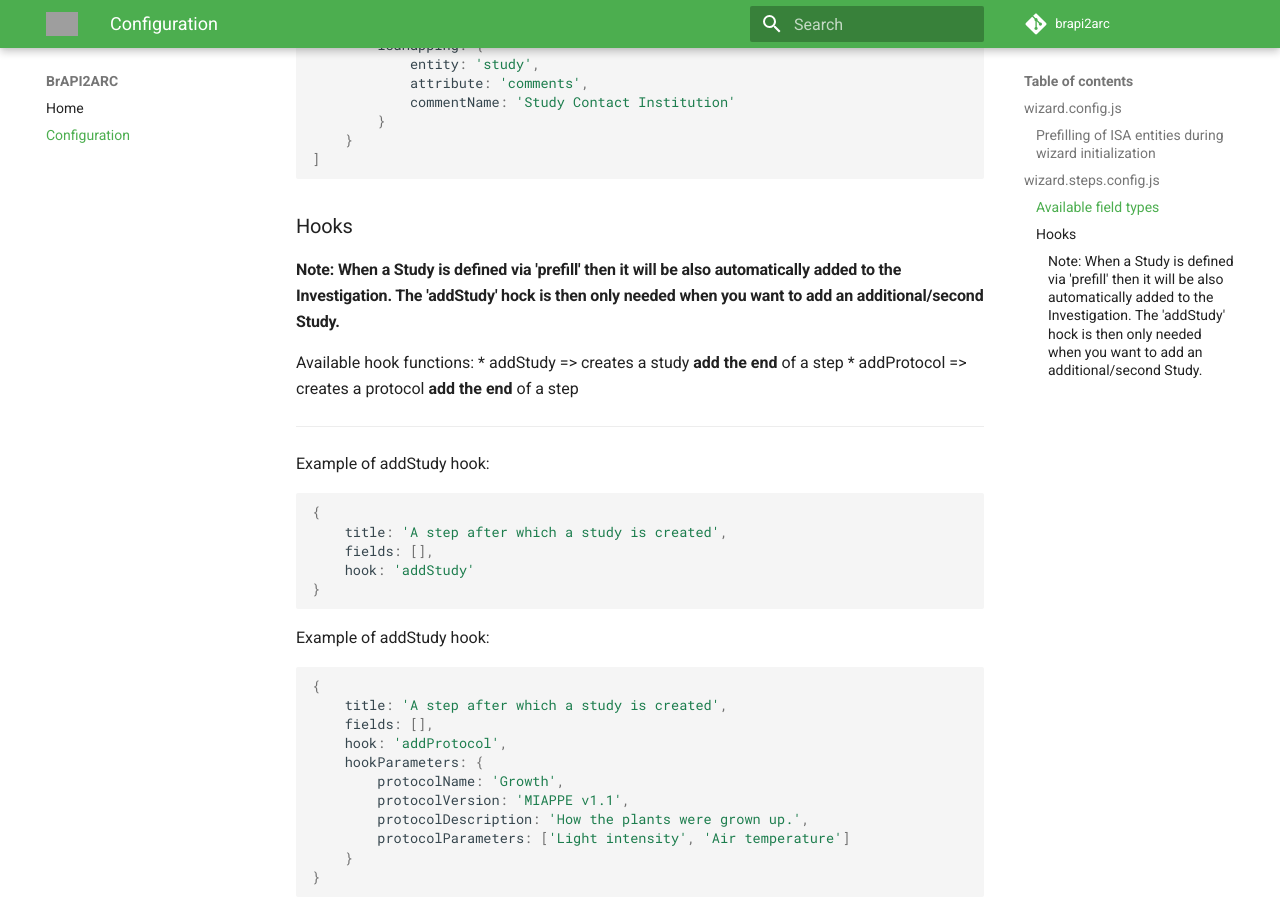
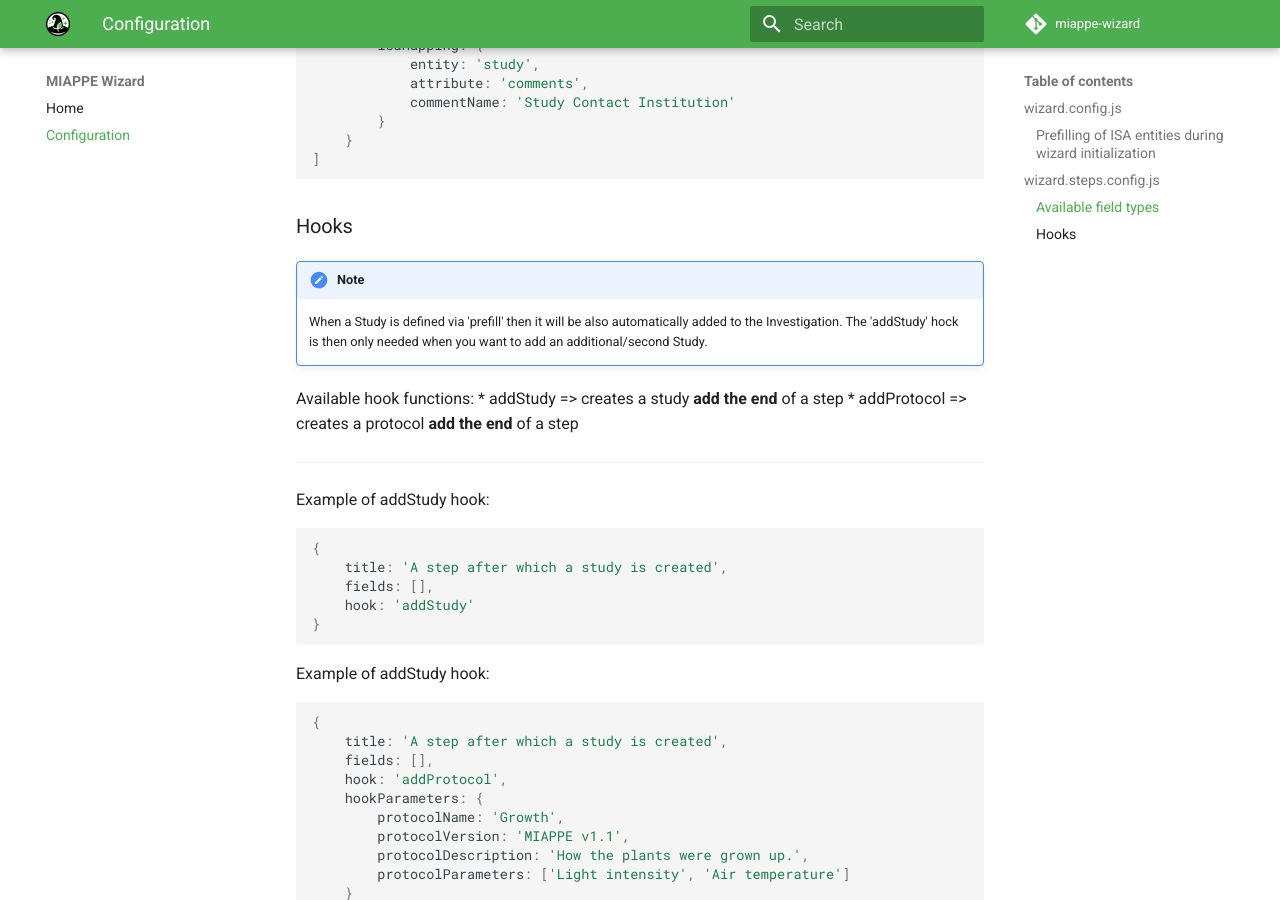
Before and after one commit to IPK-BIT/miappe-wizard, an MkDocs documentation site: the page built from docs/configuration.md, in a window 1280 px wide and 900 px high, scrolled down 3294 px. Built offline with MkDocs 1.6.1 and Material for MkDocs 9.7.7, drawn with Linux system fonts in a browser that asks for light colours; comment, search, counter and statistics services are not loaded; grey boxes are pictures that could not be loaded.

Commit message:
Changes to docs for materials

````diff
--- a/docs/configuration.md
+++ b/docs/configuration.md
@@ -166,7 +166,10 @@ fields: [
 ```
 
 ### Hooks
-#### Note: When a Study is defined via 'prefill' then it will be also automatically added to the Investigation. The 'addStudy' hock is then only needed when you want to add an additional/second Study.
+!!! note
+
+    When a Study is defined via 'prefill' then it will be also automatically added to the Investigation. The 'addStudy' hock is then only needed when you want to add an additional/second Study.
+
 
 Available hook functions:
  * addStudy => creates a study <b>add the end</b> of a step
--- a/mkdocs.yml
+++ b/mkdocs.yml
@@ -1,13 +1,13 @@
-site_name: BrAPI2ARC
-repo_url: https://github.com/IPK-BIT/brapi2arc.git
-repo_name: brapi2arc
+site_name: MIAPPE Wizard
+repo_url: https://github.com/IPK-BIT/miappe-wizard.git
+repo_name: miappe-wizard
 nav:
   - Home: index.md
   - Configuration: configuration.md
 theme:
   name: material
-  logo: assets/brapi2arc.png
-  favicon: assets/brapi2arc.png
+  logo: assets/logo.png
+  favicon: assets/logo.png
   palette:
     primary: green
     accent: lime
@@ -22,3 +22,5 @@ markdown_extensions:
   - pymdownx.snippets
   - pymdownx.superfences
   - tables
+  - admonition
+  - pymdownx.details
````
Also changed, not shown: docs/assets/logo.png (added).
